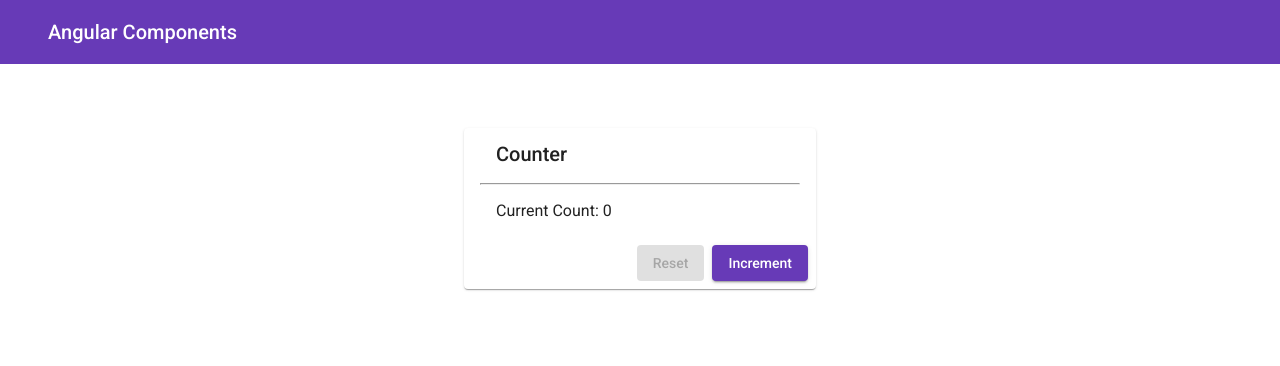
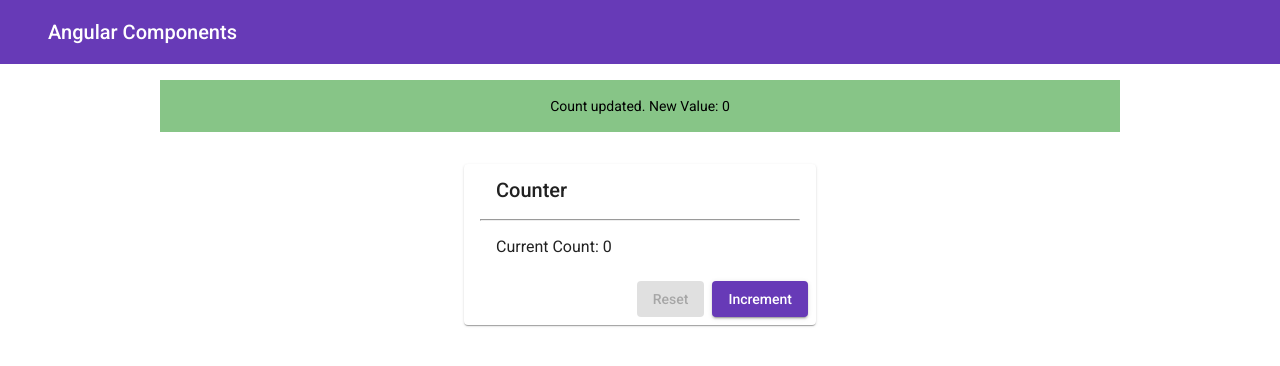
Before and after one commit to lean-ng/edu-components, an Angular app: page / in a window 1280 px wide. Both pictures are taken after a click on the button "Reset". Shown: the top 366 px of the page. Built offline with nearby package versions, Linux system fonts and the light colour scheme.

Commit message:
Add an output property.

```diff
--- a/src/app/app.component.css
+++ b/src/app/app.component.css
@@ -1,5 +1,14 @@
 main {
-  margin: 4rem auto 0;
+  margin: 1rem auto 0;
   padding: 0 2rem;
   max-width: 960px;
 }
+
+.notification {
+  box-sizing: border-box;
+  padding: 1rem 2rem;
+  margin-bottom: 2rem;
+  background-color: #87c587;
+  width: 100%;
+  text-align: center;
+}
--- a/src/app/app.component.html
+++ b/src/app/app.component.html
@@ -1,4 +1,9 @@
 <app-header></app-header>
 <main>
-  <counter-card [count]="17"></counter-card>
+  <div *ngIf="countChanged" class="notification">
+    Count updated. New Value: {{ count }}
+  </div>
+  <counter-card [count]="count"
+    (countChanged)="countChanged=true; count=$event"
+  ></counter-card>
 </main>
--- a/src/app/app.component.ts
+++ b/src/app/app.component.ts
@@ -6,4 +6,7 @@
   styleUrls: ['./app.component.css']
 })
 export class AppComponent {
+
+  count = 17;
+  countChanged = false;
 }
--- a/src/app/components/counter/card/card.component.ts
+++ b/src/app/components/counter/card/card.component.ts
@@ -1,4 +1,4 @@
-import { Component, Input, OnInit } from '@angular/core';
+import { Component, EventEmitter, Input, OnInit, Output } from '@angular/core';
 
 @Component({
   selector: 'counter-card',
@@ -10,6 +10,9 @@
   @Input()
   count = 0;
 
+  @Output()
+  countChanged = new EventEmitter<number>();
+
   constructor() { }
 
   ngOnInit(): void {
@@ -17,9 +20,11 @@
 
   incCount(): void {
     this.count += 1;
+    this.countChanged.emit(this.count);
   }
 
   resetCount(): void {
     this.count = 0;
+    this.countChanged.emit(this.count);
   }
 }
```
